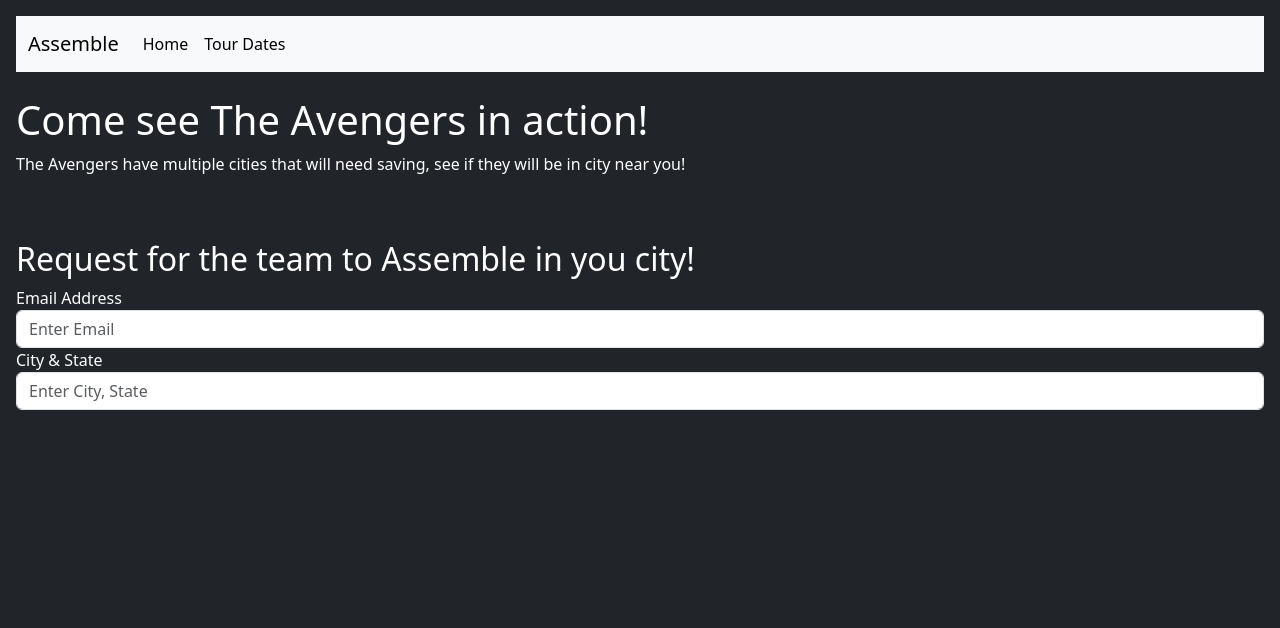
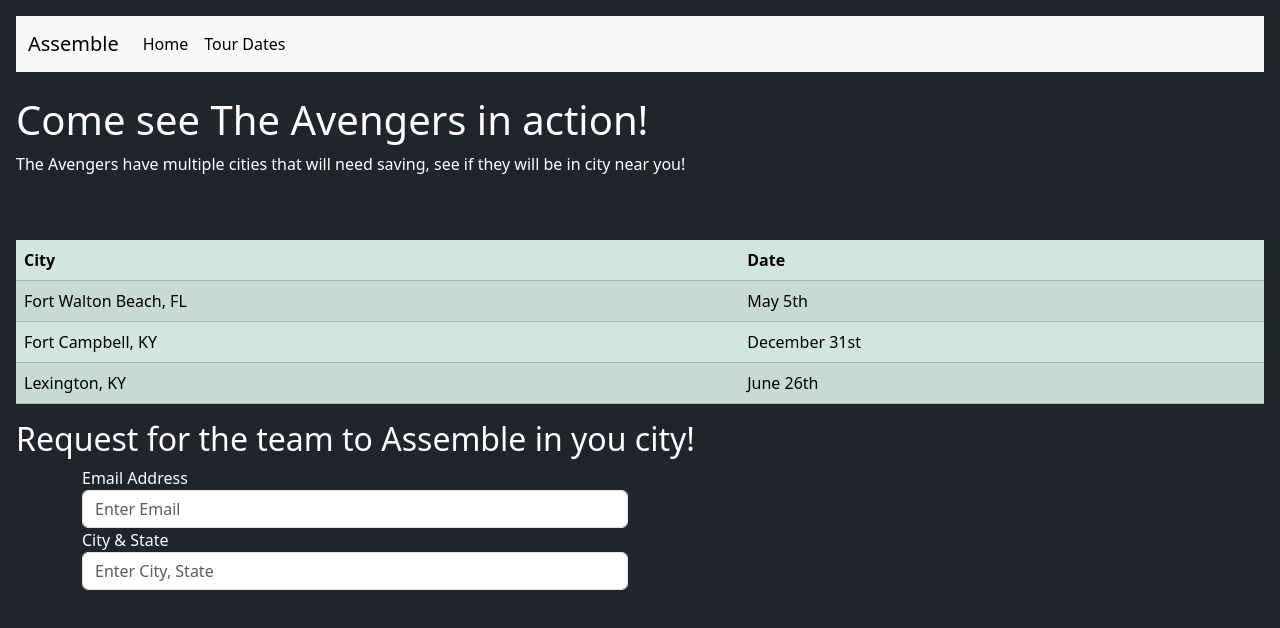
Before and after one commit to delvontedixon/Week3, a website: page tourdates.html in a window 1280 px wide. Drawn offline with nearby package versions, Linux system fonts and the light colour scheme.

Commit message:
added tables and grid

```diff
--- a/tourdates.html
+++ b/tourdates.html
@@ -5,6 +5,7 @@
     <meta name="viewport" content="width=device-width, initial-scale=1.0">
     <title>Week 3 Project</title>
     <link rel="stylesheet" href="./node_modules/bootstrap/dist/css/bootstrap.css"/>
+    <link rel="stylesheet" href="./style.css">
 </head>
 <body class="p-3 mb-2 bg-dark text-white">
     <nav class="navbar navbar-expand-lg bg-light">
@@ -30,7 +31,37 @@
     <p>The Avengers have multiple cities that will need saving, see if they will be in city near you!</p>
 <br>
 <br>
+<!-- Table-BEGIN -->
+<table class="table table-striped table-success">
+    <thead>
+      <tr>
+        <th scope="col">City</th>
+        <th scope="col">Date</th>
+      </tr>
+    </thead>
+    <tbody>
+      <tr>
+        <td>Fort Walton Beach, FL</td>
+        <td>May 5th</td>
+      </tr>
+      <tr>
+        <td scope="row">Fort Campbell, KY</td>
+        <td>December 31st</td>
+      </tr>
+      <tr>
+        <td scope="row">Lexington, KY</td>
+        <td> June 26th</td>
+      </tr>
+    </tbody>
+  </table>
+  <!-- Table-END -->
   <h2>Request for the team to Assemble in you city!</h2>
+
+<!-- Bootstrap grid- begin -->
+<!-- Form--begin email form -->
+<div class="container">
+    <div class="row">
+      <div class="col-6">
         <form>
             <div class="form-group">
                 <label for="exampleInputEmail1">Email Address</label>
@@ -41,6 +72,14 @@
                 <input type="text" class="form-control" id="exampleCity" aria-describedby="cityHelp" placeholder="Enter City, State">
             </div>
         </form>
-
+      </div>
+      <!-- Form -- email end -->
+      <div class="col">
+      </div>
+      <div class="col">
+      </div>
+    </div>
+  </div>
+<!-- Bootstrap grid end -->
 </body>
 </html>
```
Lines whose indentation alone changed are shown as unchanged.
